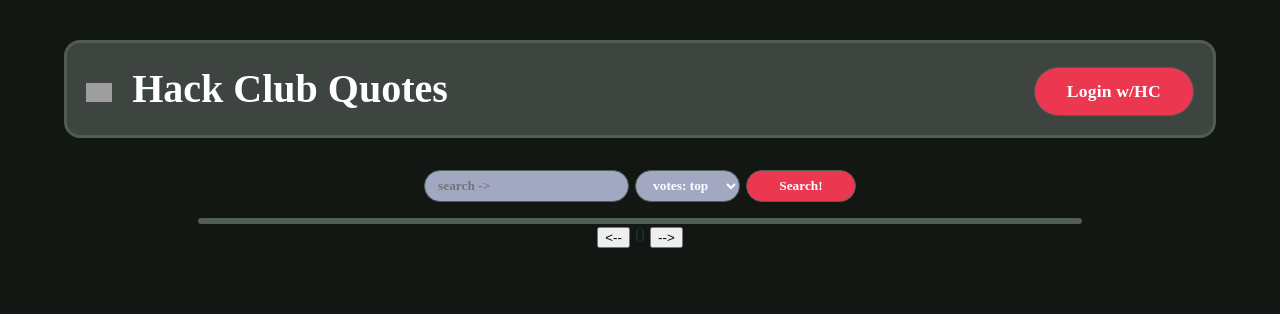
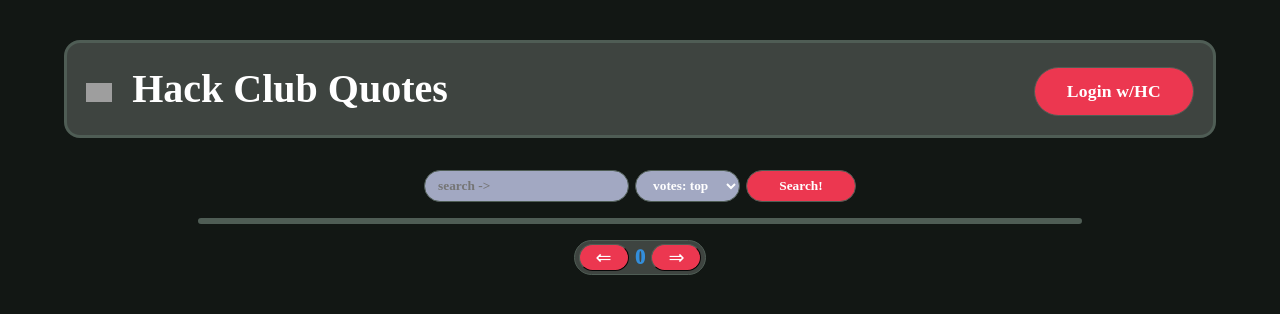
Before and after one commit to qwikster/hc-quotes, a FastAPI app: page / in a window 1280 px wide. Shown: the top 314 px of the page. Run offline with FastAPI, Linux system fonts and the light colour scheme; data that the repository does not hold is empty; some web fonts are replaced; grey boxes are pictures that could not be loaded.

Commit message:
pagination style

```diff
--- a/static/css/style.css
+++ b/static/css/style.css
@@ -349,16 +349,34 @@ p {
     border-color: var(--secondary);
 }
 
-.sbar {
-
-}
-
-.ssel {
-
-}
-
 .sbut {
     background-color: var(--hc);
     border-radius: 10rem;
     padding-inline: 2rem;
 }
+
+.page-switchy-things {
+    display: flex;
+    flex-direction: row;
+    gap: 0.4rem;
+    margin-top: 1rem;
+    border: 0.12rem solid var(--border);
+    border-radius: 10rem;
+    padding: 0.2rem;
+    align-items: center;
+
+    color: var(--hc-secondary);
+    font-weight: 1000;
+    background-color: var(--panel);
+}
+
+.switchy {
+    background-color: var(--hc);
+    border: 0.12rem outset var(--border);
+    border-radius: 10rem;
+    padding-inline: 1rem;
+    font-weight: 2000;
+    font-size: 1.2rem;
+    color: var(--fg);
+
+}
--- a/static/index.html
+++ b/static/index.html
@@ -28,9 +28,9 @@
             <!-- elements added here with js -->
         </div>
 	<div CLASS="page-switchy-things">
-		<BUTTON CLASS="page0" ID="button-left">&lt;--</BUTTON>
+		<BUTTON CLASS="switchy" ID="button-left">⇐</BUTTON>
 		<SPAN ID="page-num">0</SPAN>
-		<BUTTON CLASS="page0" ID="button-right">--&gt;</BUTTON>
+		<BUTTON CLASS="switchy" ID="button-right">⇒</BUTTON>
 	</div>
     </body>
     <script src="/js/script.js"></script>
```
